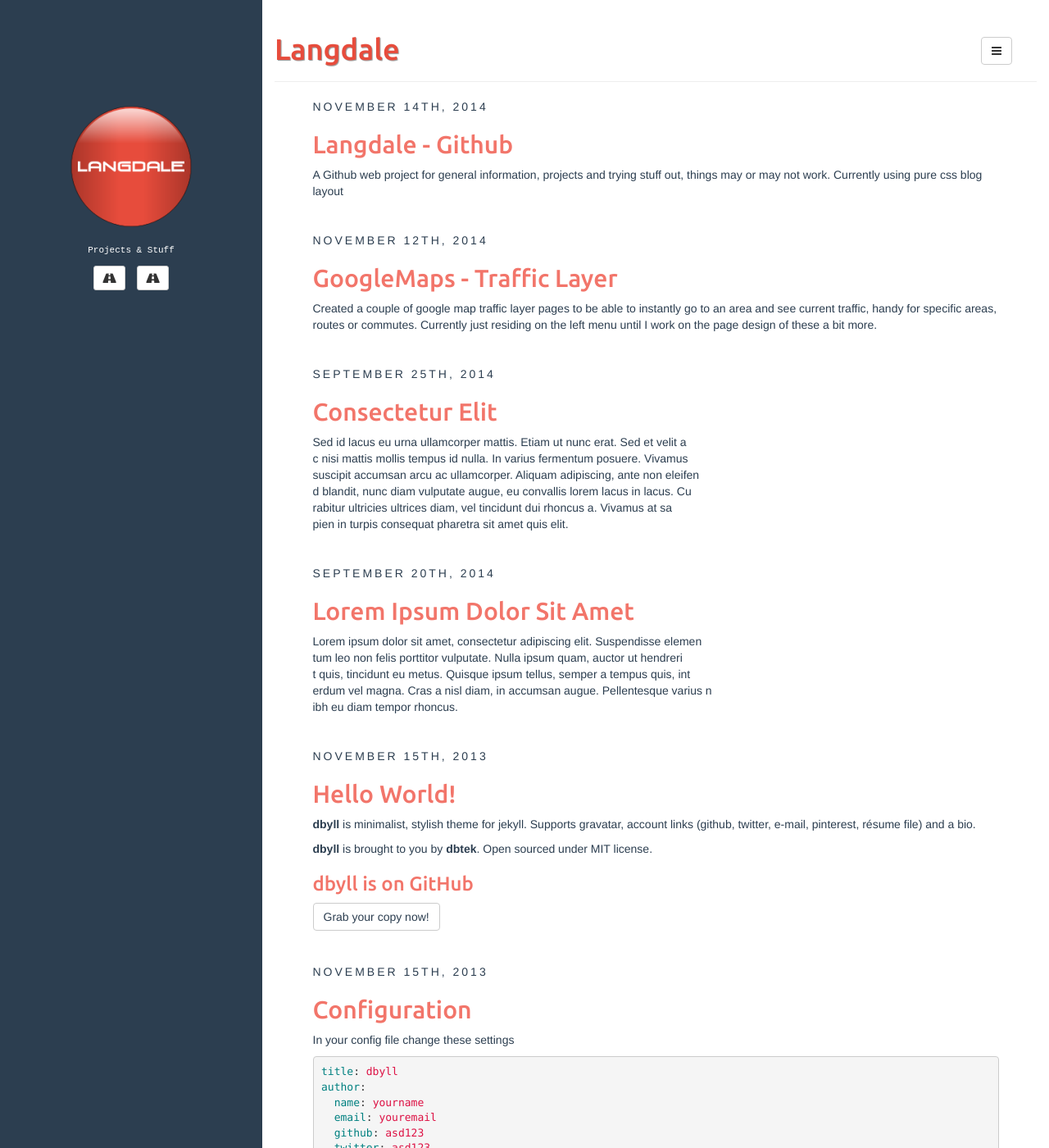
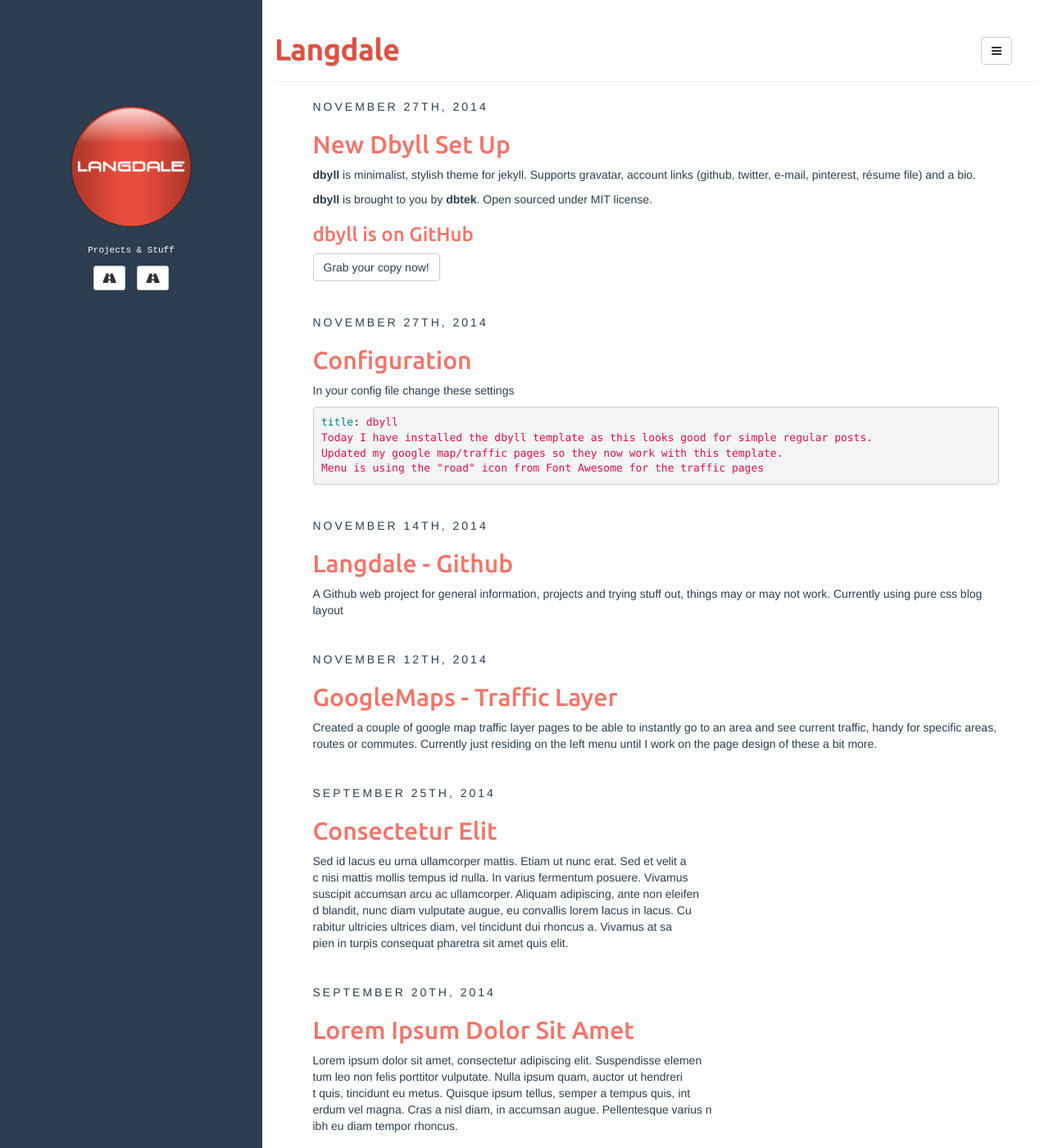
Before and after one commit to Langdale/Langdale.github.io, a Jekyll site: the page built from index.html, in a window 1280 px wide and 1400 px high. Shown: the whole window at 82% size. Built offline with Jekyll 4.4.1, drawn with Linux system fonts in a browser that asks for light colours; the list of posts is cut into pages by our own code; some of the changed text lies outside the part shown.

Commit message:
Updated posts

```diff
--- /dev/null
+++ b/_posts/2014-11-27-configuration.md
@@ -0,0 +1,16 @@
+---
+layout: post
+title: Configuration
+categories: [general, setup, google, traffic]
+tags: [dbyll, setup, google, traffic]
+fullview: true
+---
+
+In your config file change these settings
+
+{% highlight yaml %}
+title: dbyll
+Today I have installed the dbyll template as this looks good for simple regular posts.
+Updated my google map/traffic pages so they now work with this template.
+Menu is using the "road" icon from Font Awesome for the traffic pages
+{% endhighlight %}
--- a/_posts/2013-11-15-hello-world.md
+++ b/_posts/2014-11-27-dbyll.md
@@ -1,6 +1,6 @@
 ---
 layout: post
-title: Hello World!
+title: New Dbyll Set Up
 categories: [general, setup, demo]
 tags: [demo, dbyll, dbtek, setup]
 fullview: true
```
Also changed, not shown: _posts/2013-11-15-configuration.md (deleted, +0 -23 lines).
